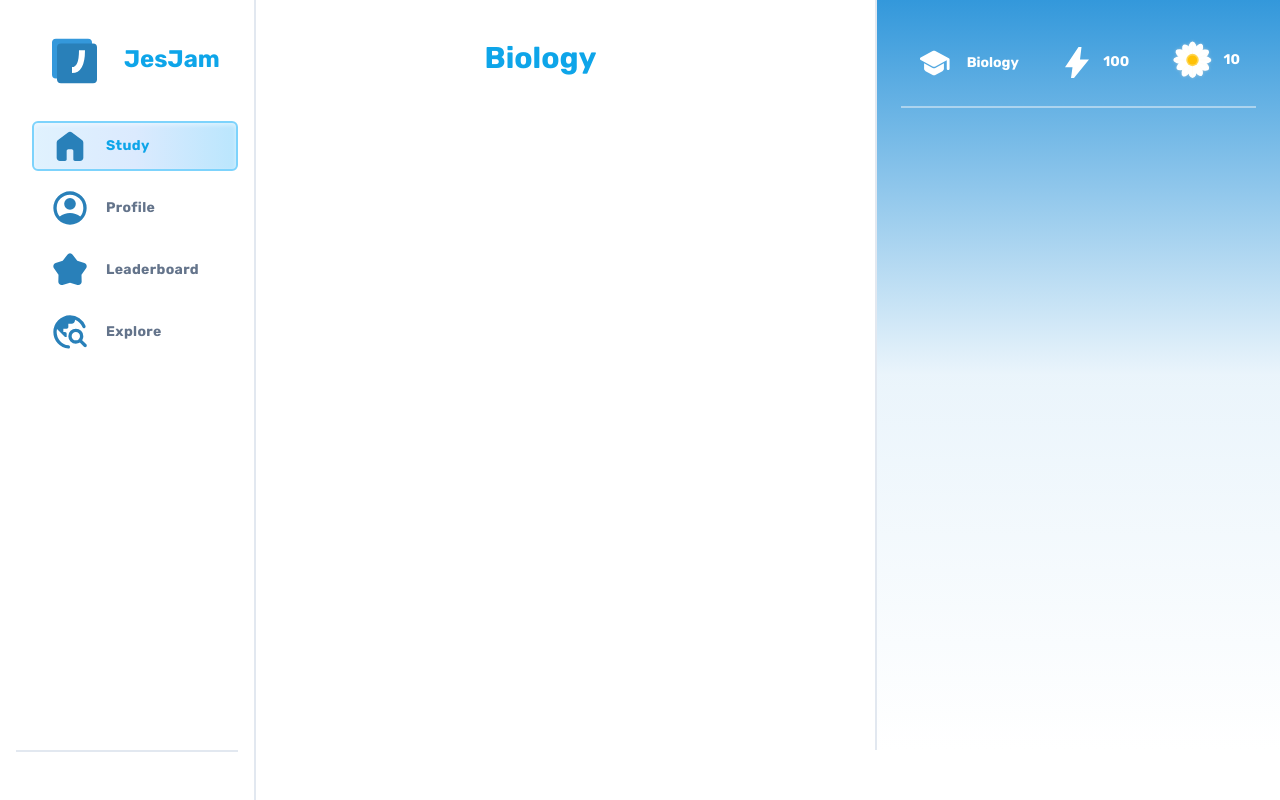
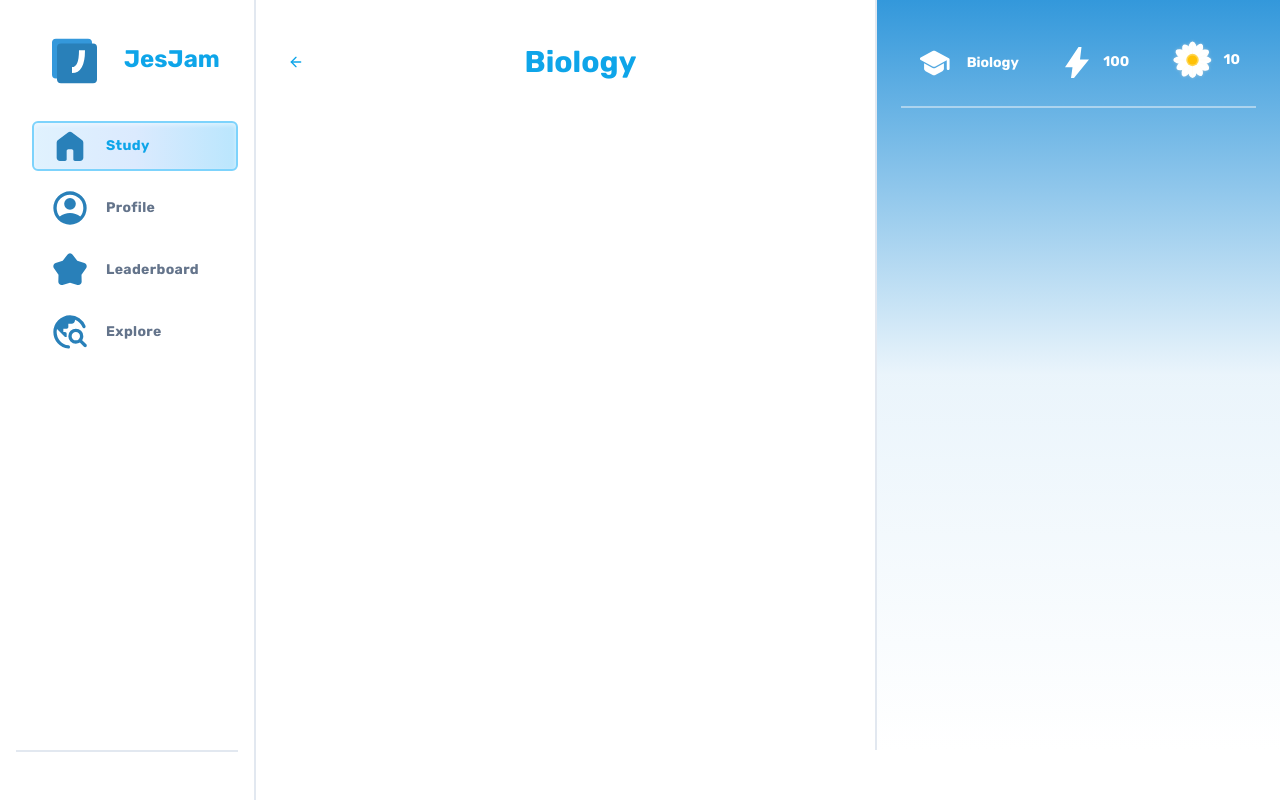
Before and after one commit to Jes-Jam/JesJam-WebApp, a Next.js app: page /study in a window 1280 px wide. Built offline with nearby package versions, Linux system fonts and the light colour scheme; no server answers.

Commit message:
UI: Added arrow left to the header component.🎨

```diff
--- /dev/null
+++ b/app/(main)/study/header.tsx
@@ -0,0 +1,42 @@
+"use client"
+import Link from "next/link";
+import { Button } from "@/components/ui/button";
+import { ArrowLeft } from "lucide-react";
+
+
+// type Props = {
+//     title: string;
+// }
+
+// export const Header = ({ title }: Props) => {
+//     return (
+//         <div className="top-0 sticky bg-white pb-3 lg:pt-[28px] lg:mt-[-28px] flex items-center justify-between border-b-2 mb-5 text-neutral-400 lg:z-50">
+//             <Link href="/classes">
+//                 <Button variant="ghost" size="sm">
+//                     <ArrowLeft className="h-5 w-5 stroke-2 text-neutral-400" />
+//                 </Button>
+//             </Link>
+//             <h1 className="font-bold text-lg">{title}</h1>
+//             <div></div>
+//         </div>
+//     )
+// }
+
+type Props = {
+    title: string
+}
+
+const Header = ({ title }: Props) => {
+    return (
+        <div className="top-0 sticky flex items-center justify-between ">
+            <Link href="/classes">
+                <Button variant="ghost" size="lg">
+                    <ArrowLeft className="w-5 h-5 stroke-2 text-sky-500" />
+                </Button>
+            </Link>
+            <h1 className="text-3xl font-bold text-sky-500">{title}</h1>
+            <div></div>
+        </div>
+    )
+}
+export default Header
--- /dev/null
+++ b/app/(main)/study/loading.tsx
@@ -0,0 +1,11 @@
+import { Loader } from "lucide-react"
+
+const Loading = () => {
+    return (
+        <div className="h-full w-full flex items-center justify-center">
+            <Loader className="h-9 w-9 text-sky-500 animate-spin" />
+        </div>
+    )
+}
+
+export default Loading
--- a/app/(main)/study/page.tsx
+++ b/app/(main)/study/page.tsx
@@ -1,6 +1,6 @@
 import StickyContainer from "@/components/StickyContainer";
 import StudyContainer from "@/components/StudyContainer";
-import Header from "@/components/Header";
+import Header from "./header";
 import StudentStates from "@/components/StudentStates";
 
 const StudyPage = () => {
--- a/components/Header.tsx
+++ /dev/null
@@ -1,14 +0,0 @@
-
-type Props = {
-    title: string
-}
-
-const Header = ({ title }: Props) => {
-    return (
-        <div className="flex flex-col items-center justify-center">
-            <h1 className="text-3xl font-bold text-sky-500">{title}</h1>
-        </div>
-    )
-}
-
-export default Header
--- a/database/schema.ts
+++ b/database/schema.ts
@@ -14,7 +14,7 @@ export const classInUserProgress = relations(classes, ({many}) => ({
 
 export const userProgress = pgTable('user_progress', {
     userId: text("user_id").primaryKey(),
-    activeClassId: text("active_class_id").references(() => classes.id, {onDelete: 'cascade', onUpdate: 'cascade'}),
+    activeClassId: integer("active_class_id").references(() => classes.id, {onDelete: 'cascade', onUpdate: 'cascade'}),
     userName: text("user_name").notNull().default("User"),
     patels: integer("patels").notNull().default(10),
     points: integer("points").notNull().default(0),
--- a/package.json
+++ b/package.json
@@ -8,7 +8,8 @@
     "start": "next start",
     "lint": "next lint",
     "db:studio": "npx drizzle-kit studio",
-    "db:push": "npx drizzle-kit push"
+    "db:push": "npx drizzle-kit push",
+    "db:drop": "drizzle-kit drop --out=.drizzle --schema=./database/schema.ts"
   },
   "dependencies": {
     "@clerk/nextjs": "^6.0.2",
```
